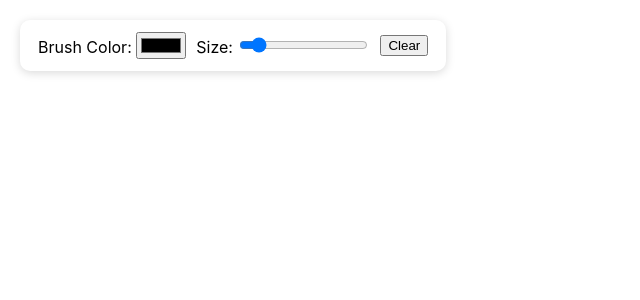
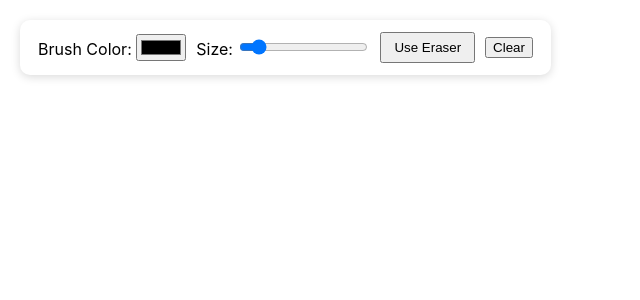
Before and after one commit to jyotimishra6789/Sketch-Book, a React (Create React App) app: page / in a window 1280 px wide. Shown: the top 300 px of the page, without its empty margins (0-640 px from the left). Built offline with nearby package versions, Linux system fonts and the light colour scheme.

Commit message:
added eraser

```diff
--- a/src/components/SketchApp.jsx
+++ b/src/components/SketchApp.jsx
@@ -3,7 +3,7 @@ import { useRef, useState, useEffect } from "react";
 export default function SketchApp() {
   const canvasRef = useRef(null);
   const ctxRef = useRef(null);
-
+  const [isEraser, setIsEraser] = useState(false);
   const [color, setColor] = useState("#000000");
   const [size, setSize] = useState(5);
   const [isDrawing, setIsDrawing] = useState(false);
@@ -17,13 +17,15 @@ export default function SketchApp() {
     ctx.lineCap = "round";
     ctx.strokeStyle = color;
     ctx.lineWidth = size;
+      ctx.fillStyle = "white";
+  ctx.fillRect(0, 0, canvas.width, canvas.height);
 
     ctxRef.current = ctx;
   }, []);
 
   useEffect(() => {
     if (ctxRef.current) {
-      ctxRef.current.strokeStyle = color;
+        ctxRef.current.strokeStyle = isEraser ? "#FFFFFF" : color;
       ctxRef.current.lineWidth = size;
     }
   }, [color, size]);
@@ -86,6 +88,12 @@ export default function SketchApp() {
             onChange={(e) => setSize(e.target.value)}
           />
         </label>
+        <button
+  onClick={() => setIsEraser(!isEraser)}
+  style={{ padding: "6px 12px" }}
+>
+  {isEraser ? "Switch to Brush" : "Use Eraser"}
+</button>
 
         <button onClick={clearCanvas}>Clear</button>
       </div>
```
